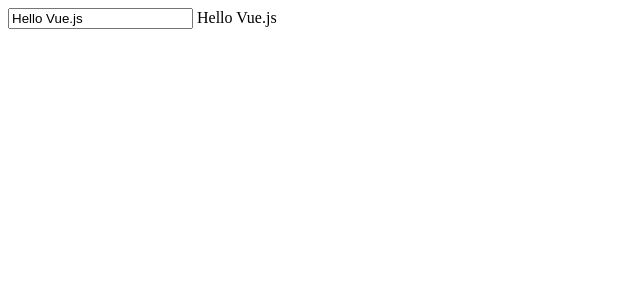
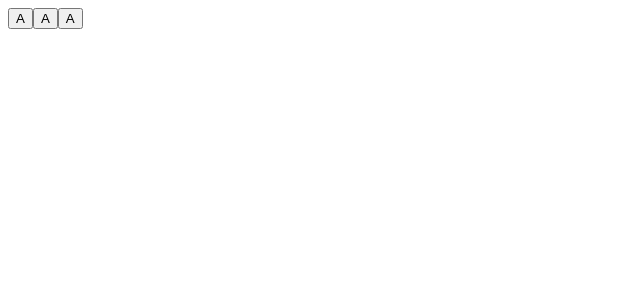
Before and after one commit to afonyaa/vue-challenges, a Vue app: page / in a window 1280 px wide. Shown: the top 300 px of the page, without its empty margins (0-640 px from the left). Built offline with nearby package versions, Linux system fonts and the light colour scheme.

Commit message:
key-modifiers

```diff
--- a/src/App.vue
+++ b/src/App.vue
@@ -1,22 +1,16 @@
 <script setup>
 import { ref, watch, watchEffect } from "vue"
-
-const VOhModel = {
-  mounted(el, binding) {
-    el.value = binding.value
-    el.addEventListener('input', (e) => {
-      console.log('listen', e.target.value)
-      value.value = e.target.value
-    })
-  }
-}
-
-const value = ref("Hello Vue.js")
 
 
 </script>
 
 <template>
-  <input v-oh-model="value" type="text" />
-  {{ value }}
+    <!-- Add key modifiers made this will fire even if Alt or Shift is also pressed -->
+<button @click.alt.shift="onClick1">A</button>
+
+<!-- Add key modifiers made this will only fire when Shift and no other keys are pressed -->
+<button @click.shift.exact="onCtrlClick">A</button>
+
+<!-- Add key modifiers made this will only fire when no system modifiers are pressed -->
+<button @click.exact="onClick2">A</button>
 </template>
```
